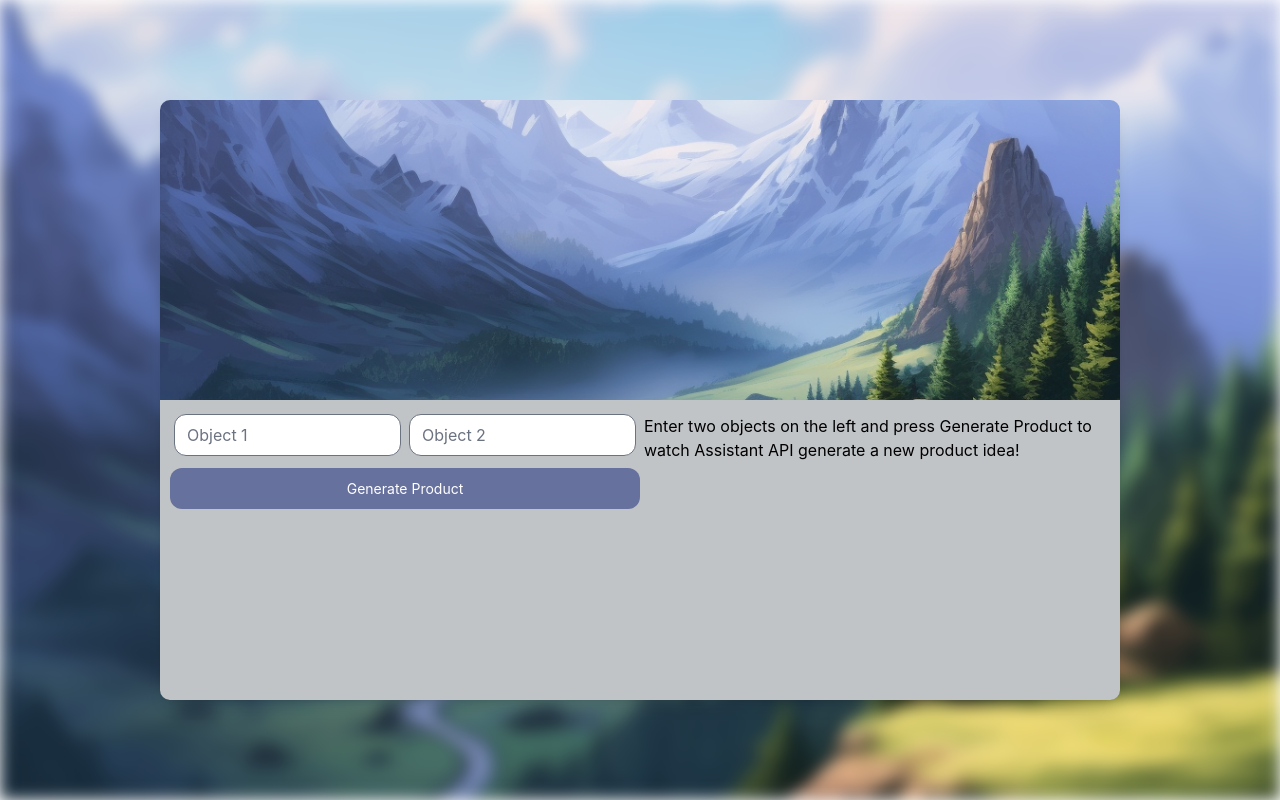
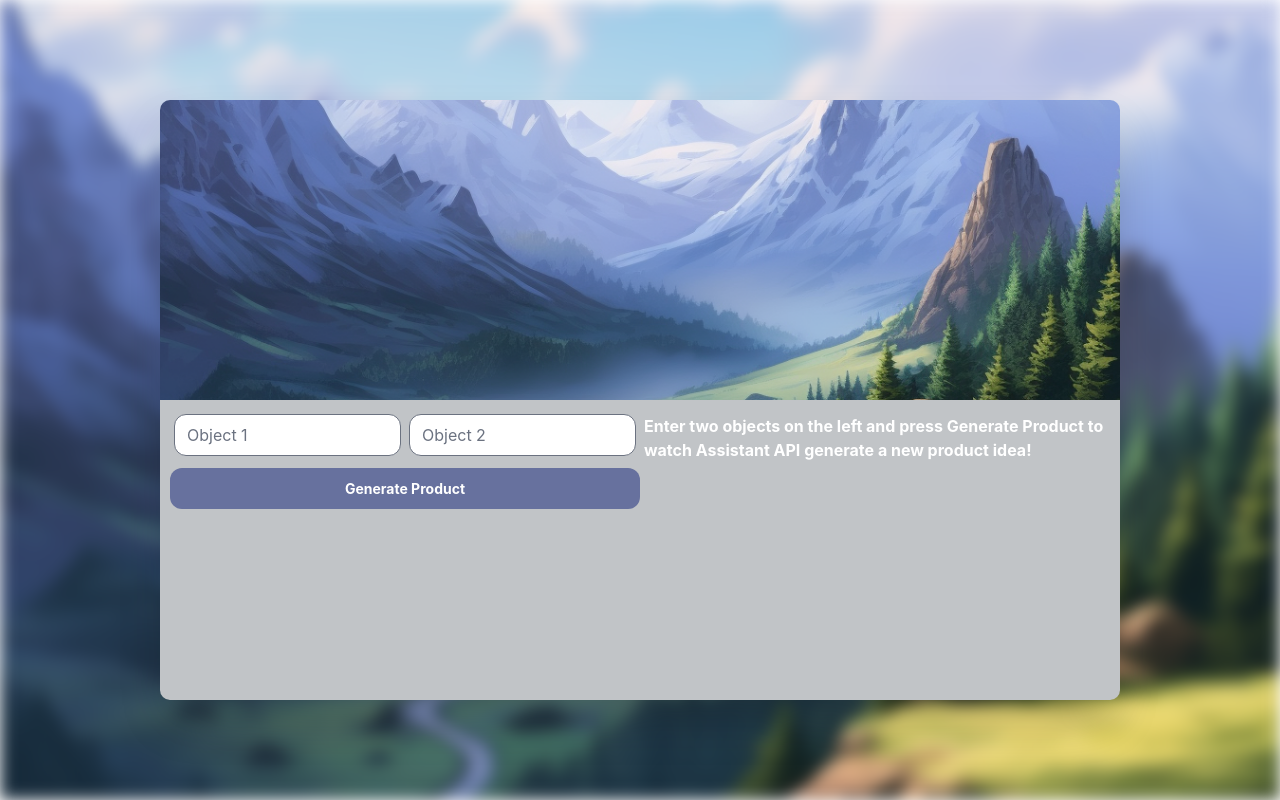
Before and after one commit to akallbold/idea-generator, a React (Create React App) app: page / in a window 1280 px wide. Built offline with nearby package versions, Linux system fonts and the light colour scheme; no server answers.

Commit message:
small styling tweaks

```diff
--- a/src/App.tsx
+++ b/src/App.tsx
@@ -41,7 +41,7 @@ function App() {
   return (
     <div className="h-screen flex items-center justify-center">
       <div className="app-bg absolute top-0 left-0 w-full h-full bg-cover bg-center blur scale-120"></div>
-      <div className="card w-3/4 h-3/4 bg-white shadow-lg rounded-xl md:filter-none relative">
+      <div className="card w-3/4 h-3/4 bg-white shadow-2xl rounded-xl md:filter-none relative">
         <div className="card-top h-1/2 bg-no-repeat bg-contain bg-center"></div>
 
         <div className="card-bottom h-1/2 flex flex-col md:flex-row">
@@ -50,7 +50,7 @@ function App() {
               <input
                 type="text"
                 placeholder="Object 1"
-                className="card-input rounded-xl w-full md:w-6/12 m-1 "
+                className="card-input rounded-xl w-full md:w-6/12 m-1"
                 value={inputObject1}
                 onChange={(e) => setInputObject1(e.target.value)}
               />
@@ -64,7 +64,7 @@ function App() {
             </div>
             <div className="w-full mt-2">
               <button
-                className="btn card-button rounded-xl w-full"
+                className="btn card-button rounded-xl w-full font-bold"
                 onClick={handleSubmit}
               >
                 Generate Product
@@ -79,7 +79,7 @@ function App() {
             <div className="flex flex-col md:flex-row w-full">
               {loading && <p>Loading...</p>}
               {!object1 && !object2 && (
-                <p className="m-1">
+                <p className="m-1 text-white font-bold">
                   Enter two objects on the left and press Generate Product to
                   watch Assistant API generate a new product idea!
                 </p>
```
